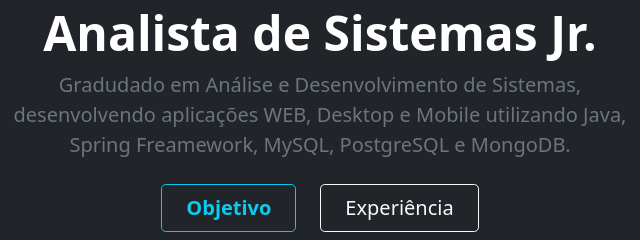
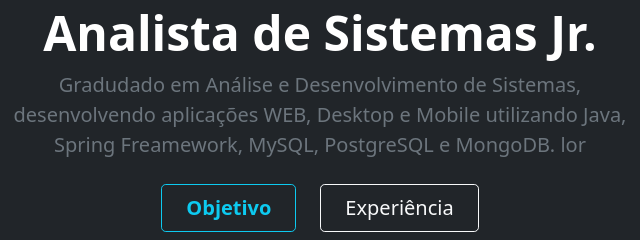
Before and after one commit to natanaelqneves/natanaelqneves.github.io, a plain HTML site: page index.html in a window 1280 px wide. Shown: the part 148-388 px from the top of the page, 320-960 px from the left. Drawn offline with nearby package versions, Linux system fonts and the light colour scheme.

Commit message:
Version 0.0.5

```diff
--- a/index.html
+++ b/index.html
@@ -45,7 +45,7 @@
             <div class="py-5">
               <h1 class="display-5 fw-bold text-white">Analista de Sistemas Jr.</h1>
               <div class="col-lg-6 mx-auto">
-                <p class="fs-5 mb-4">Gradudado em Análise e Desenvolvimento de Sistemas, desenvolvendo aplicações WEB, Desktop e Mobile utilizando Java, Spring Freamework, MySQL, PostgreSQL e MongoDB.</p>
+                <p class="fs-5 mb-4">Gradudado em Análise e Desenvolvimento de Sistemas, desenvolvendo aplicações WEB, Desktop e Mobile utilizando Java, Spring Freamework, MySQL, PostgreSQL e MongoDB. lor</p>
                 <div class="d-grid gap-2 d-sm-flex justify-content-sm-center">
                   <button type="button" class="btn btn-outline-info btn-lg px-4 me-sm-3 fw-bold">Objetivo</button>
                   <button type="button" class="btn btn-outline-light btn-lg px-4">Experiência</button>
```
